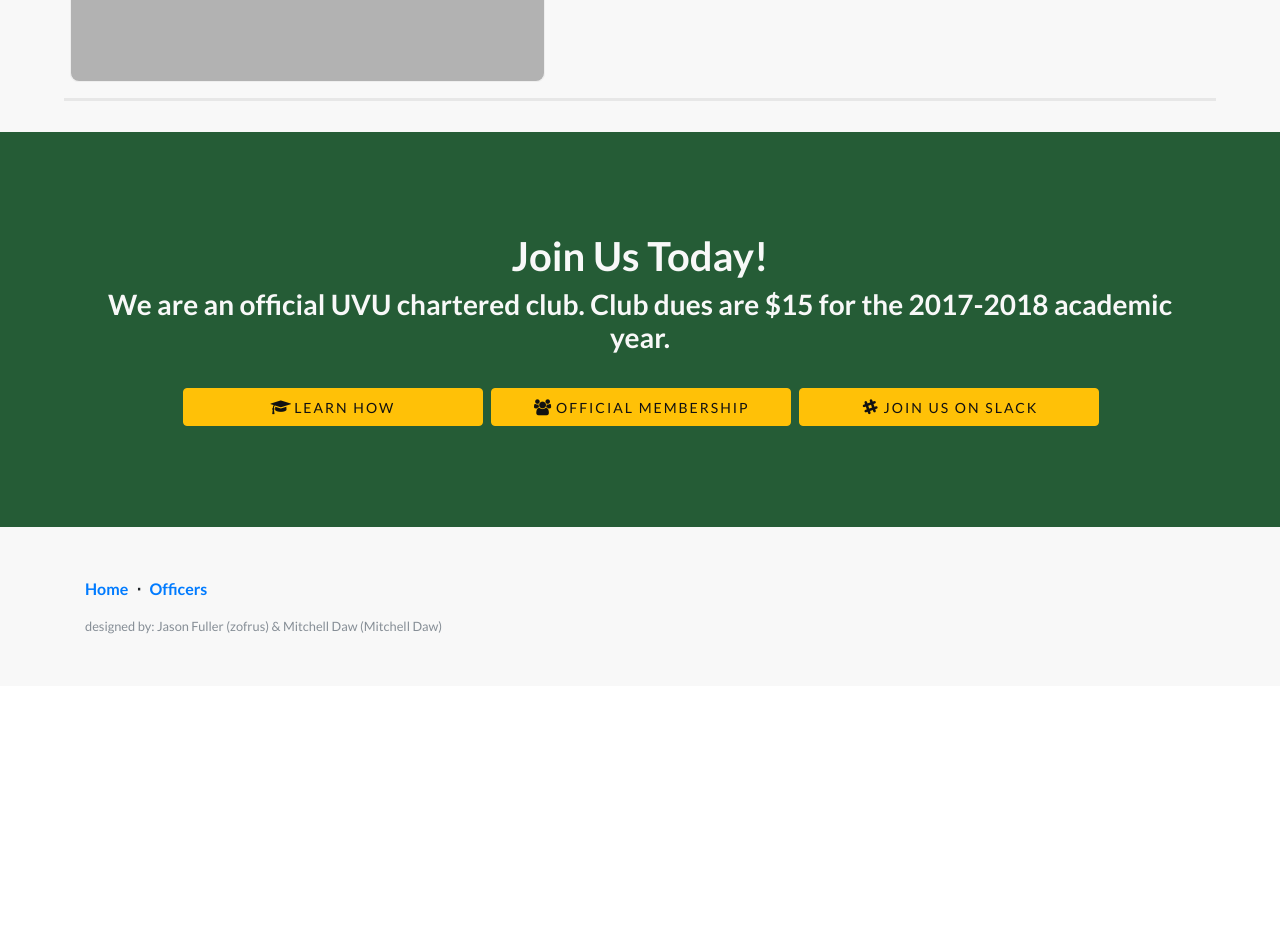
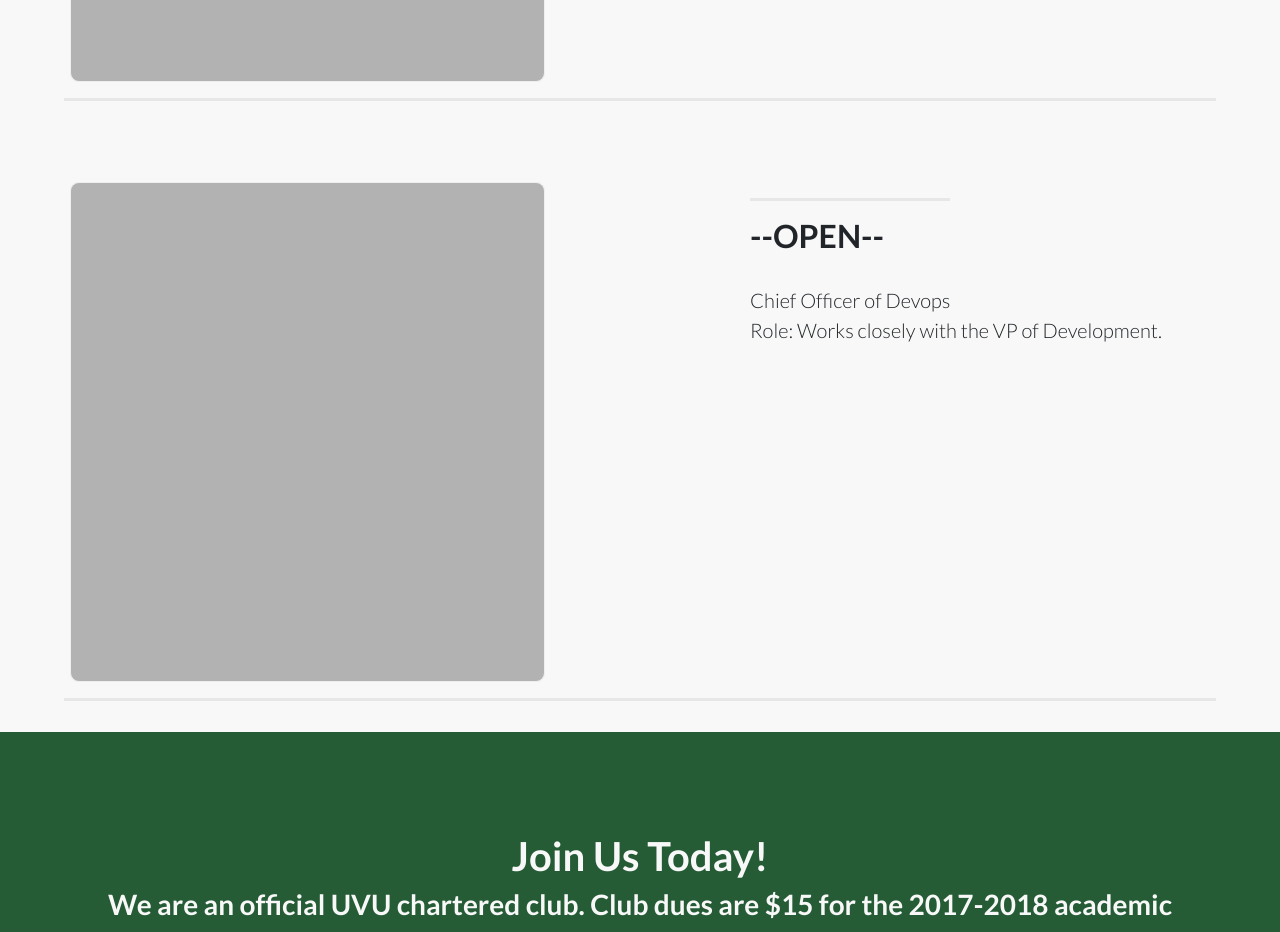
Before and after one commit to zofrus/uvudevclub-orig, a website: page officers.html in a window 1280 px wide. Shown: the part 6080-7012 px from the top of the page. Before the commit the page ends 6766 px from the top, so only its background shows below. Drawn offline with nearby package versions, Linux system fonts and the light colour scheme; a script that the page names is missing.

Commit message:
added devop position

```diff
--- a/officers.html
+++ b/officers.html
@@ -230,6 +230,26 @@
       <hr class="section-heading-spacer" id="sectionSpacer">
       <!-- /.container -->
     </section>
+	   <section class="content-section-a">
+
+      <div class="container">
+        <div class="row">
+          <div class="col-lg-5 mr-auto profilePicture" id="portfolio_projects">
+            <div id="overlay"></div>
+          </div>
+          <div class="col-lg-5 ml-auto">
+            <hr class="section-heading-spacer">
+            <div class="clearfix"></div>
+            <h2 class="section-heading">--OPEN--<br></h2>
+            <p class="lead">Chief Officer of Devops<br>
+		Role: Works closely with the VP of Development.
+         </div>
+        </div>
+
+      </div>
+      <hr class="section-heading-spacer" id="sectionSpacer">
+      <!-- /.container -->
+    </section>
     <aside class="banner" id="join">
 
       <div class="container">
@@ -265,6 +285,7 @@
         </div>
 
       </div>
+
       <!-- /.container -->
 
     </aside>
```
